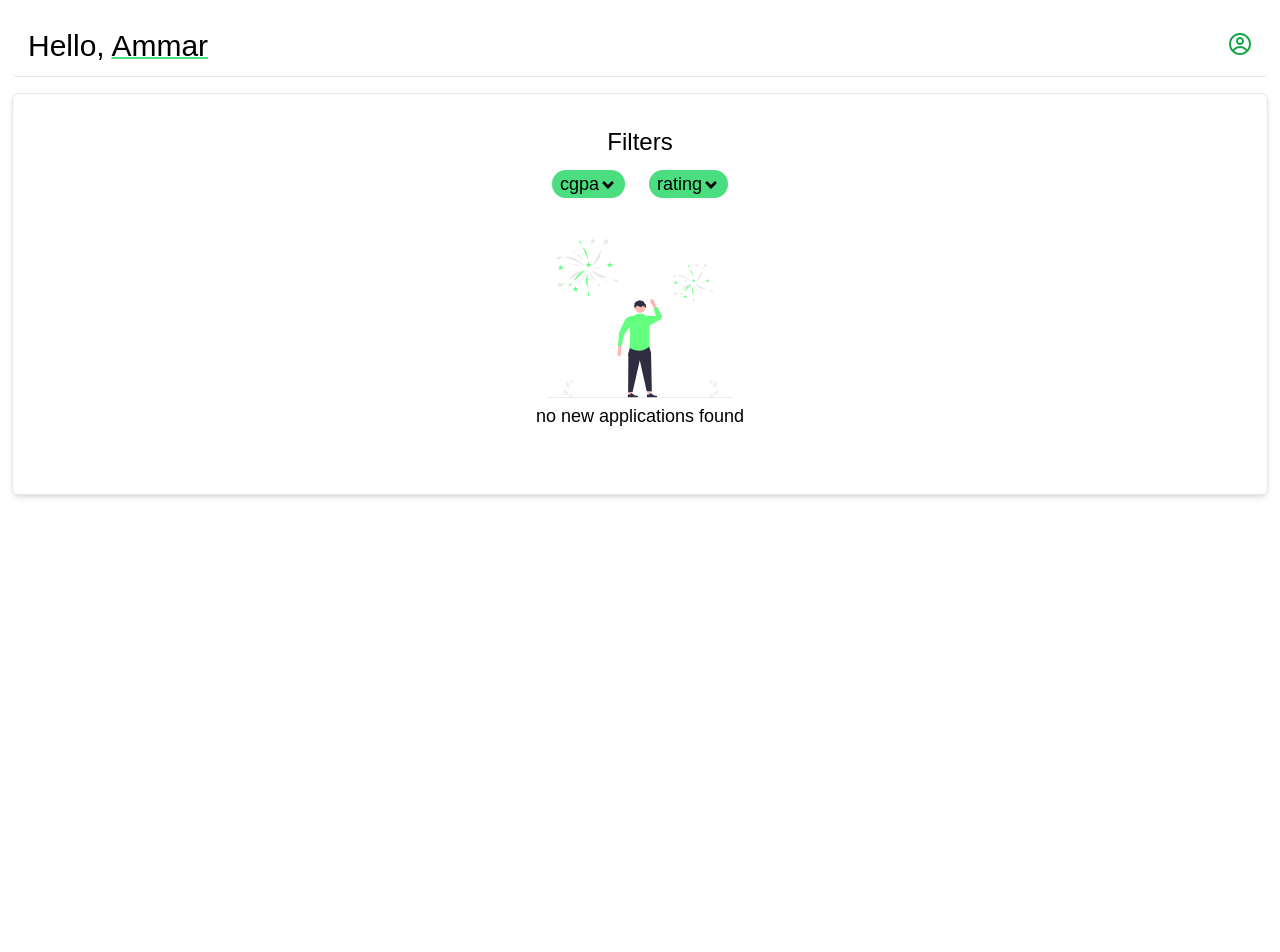
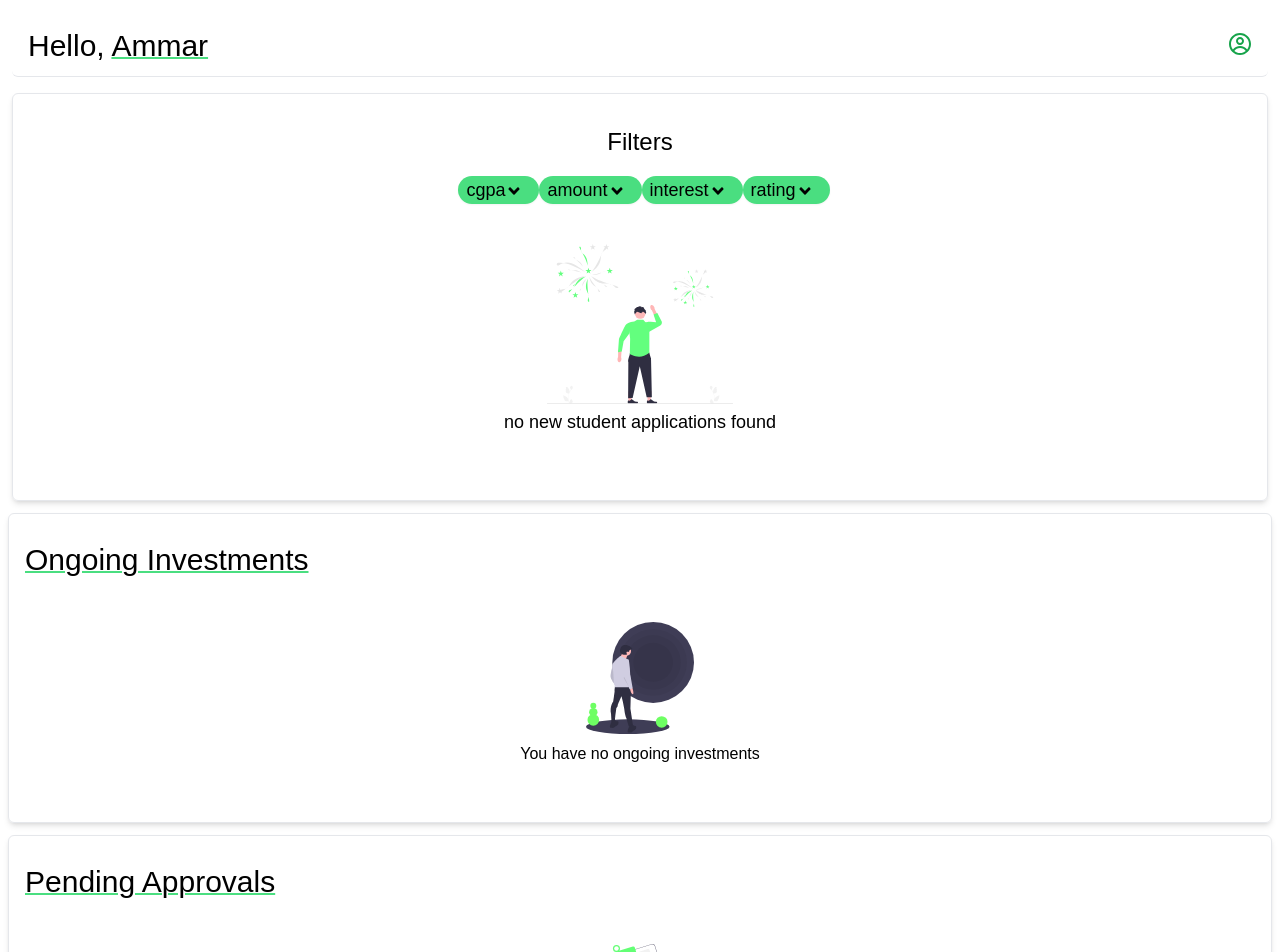
Before and after one commit to devXamr/scholinvest, a React (Vite) app: page /investorDash in a window 1280 px wide. Shown: the top 952 px of the page. Before the commit the page ends 800 px from the top, so only its background shows below. Built offline with nearby package versions, Linux system fonts and the light colour scheme; a web font is replaced by a local one.

Commit message:
investor dash filters fe

```diff
--- /dev/null
+++ b/src/FilterSelection.tsx
@@ -0,0 +1,15 @@
+import {TiTick} from "react-icons/ti";
+
+export default function FilterSelection({optionChosen, options, optionPicker, modalPick}){
+    return <div className='border rounded-md font-cabinet w-max px-5 relative z-10'>
+
+        {options.map((eachOption) => <div className='flex' onClick={() => optionPicker(options.indexOf(eachOption))}>
+            {modalPick === 1 && optionChosen.cgpa === (options.indexOf(eachOption)) && <TiTick/>}
+            {modalPick === 2 && optionChosen.amount === options.indexOf(eachOption)  && <TiTick/>}
+            {modalPick === 3 && optionChosen.interest === options.indexOf(eachOption) && <TiTick/>}
+            {modalPick === 4 && optionChosen.rating === options.indexOf(eachOption) && <TiTick/>}
+            <div>{eachOption}</div>
+
+        </div>)}
+
+    </div>}
--- a/src/InvestorDash.tsx
+++ b/src/InvestorDash.tsx
@@ -2,9 +2,13 @@ import { CgProfile } from "react-icons/cg";
 import { FaAngleDown } from "react-icons/fa";
 import fireworks from './assets/undraw_fireworks_re_2xi7.svg'
 import InvestorDash1 from "./InvestorDash1.tsx";
+import {InvestorDash2} from "./InvestorDash2.tsx";
+import InvestorDash3 from "./InvestorDash3.tsx";
 
 export default function InvestorDash({username}){
-    return <div>
+    return <div className='pb-6'>
         <InvestorDash1 username='Ammar'/>
+        <InvestorDash2/>
+        <InvestorDash3/>
     </div>
 }
--- a/src/InvestorDash1.tsx
+++ b/src/InvestorDash1.tsx
@@ -1,8 +1,44 @@
 import {CgProfile} from "react-icons/cg";
 import {FaAngleDown} from "react-icons/fa";
 import fireworks from "./assets/undraw_fireworks_re_2xi7.svg";
+import {useState} from "react";
+import SingleFilter from "./SingleFilter.tsx";
+import { TiTick } from "react-icons/ti";
+import FilterSelection from "./FilterSelection.tsx";
 
 export default function InvestorDash1({username}) {
+    interface Preferences {
+        cgpa: number,
+        amount: number,
+        interest: number,
+        rating: number
+    }
+
+    //modal opener and selector
+    const [modalPick, setModalPick] = useState(0)
+    const [optionChosen, setOptionChosen]: Preferences = useState({cgpa:0,
+        amount:0,
+        interest:0,
+        rating:0})
+
+    function modalNumberPicker(number: number){
+        console.log('the current value is: ' + number)
+        if(modalPick === number){
+            setModalPick(0)
+        } else {setModalPick(number)}
+    }
+
+    function optionPicker(numberGiven: number){
+        console.log(modalPick, numberGiven)
+
+        if(modalPick === 1) setOptionChosen(prev => ({...prev, cgpa: numberGiven}))
+        if(modalPick === 2) setOptionChosen(prev => ({...prev, amount: numberGiven}))
+        if(modalPick === 3) setOptionChosen(prev => ({...prev, interest: numberGiven}))
+        if(modalPick === 4) setOptionChosen(prev => ({...prev, rating: numberGiven}))
+
+        console.log(optionChosen.cgpa)
+    }
+
     return <div>
         <div className='mx-3 flex text-3xl justify-between mt-4 font-cabinet px-4 border-b rounded-md py-3'>
             <div>Hello, <span className='decoration-2 underline decoration-green-400'>{username}</span></div>
@@ -12,22 +48,48 @@ export default function InvestorDash1({username}) {
         </div>
         <div className='mx-3 rounded-md pt-2 pb-16 shadow-md border mt-4 '>
             <div className='text-center text-2xl font-cabinet mt-6 mb-3'>Filters</div>
-            <div className='flex text-lg font-cabinet justify-center pb-10'>
+            <div className='flex text-lg font-cabinet justify-center pb-10 flex-wrap'>
+                <div>
+                <SingleFilter name='cgpa' funcGiven={modalNumberPicker} number={1}/>
+                <div className='fixed'>
+                { modalPick === 1 && <FilterSelection modalPick={modalPick} optionChosen={optionChosen} optionPicker={optionPicker} options={['9 or more', '8-9', '6-8', 'lower than 6']}/>}
+                </div>
+                </div>
 
-                <div className='px-2 rounded-full mx-3 shadow-sm flex bg-green-400'>
-                    <div>cgpa</div>
-                    <FaAngleDown className='mt-1.5'/>
+                <div>
+                <SingleFilter name='amount' funcGiven={modalNumberPicker} number={2}/>
+                <div className='fixed'>
+                { modalPick === 2 && <FilterSelection modalPick={modalPick} optionChosen={optionChosen} optionPicker={optionPicker} options={['9 or more', '8-9', '6-8', 'lower than 6']}/>}
                 </div>
-                <div className='px-2  rounded-full mx-3 shadow-sm flex bg-green-400'>
-                    <div>rating</div>
-                    <FaAngleDown className='mt-1.5'/>
+                </div>
+
+                <div>
+                <SingleFilter name='interest' funcGiven={modalNumberPicker} number={3}/>
+                <div className='fixed'>
+                { modalPick === 3 && <FilterSelection modalPick={modalPick} optionChosen={optionChosen} optionPicker={optionPicker} options={['9 or more', '8-9', '6-8', 'lower than 6']}/>}
+                </div>
+                </div>
+
+                <div>
+                <SingleFilter name='rating' funcGiven={modalNumberPicker} number={4}/>
+                <div className='fixed'>
+                { modalPick === 4 && <FilterSelection modalPick={modalPick} optionChosen={optionChosen} optionPicker={optionPicker} options={['9 or more', '8-9', '6-8', 'lower than 6']}/>}
+                </div>
                 </div>
 
 
+
+
+
+
+
             </div>
+
+
+
             <div>
                 <img src={fireworks} alt='fireworks' className='h-40 mx-auto'/>
-                <div className='text-center font-cabinet font-light mt-1 text-lg'>no new applications found</div>
+                <div className='text-center font-cabinet font-light mt-1 text-lg'>no new student applications found</div>
             </div>
         </div>
 
--- a/src/InvestorDash2.tsx
+++ b/src/InvestorDash2.tsx
@@ -1,4 +1,15 @@
+import nothingFound from "./assets/undraw_void_-3-ggu.svg";
+import {GrFormNextLink} from "react-icons/gr";
+
 export function InvestorDash2() {
-    return <div className='mx-3 flex text-3xl justify-between mt-4 font-cabinet px-4 border-b rounded-md py-3'>
+    return <div className='mx-2 mt-3 rounded-md shadow-md py-3 px-4 font-cabinet border'>
+        <div className='text-3xl mt-4 underline decoration-2 decoration-green-400'>Ongoing Investments</div>
+        <div className='mt-11 mb-11 '>
+            <img src={nothingFound} className='h-28 mx-auto'/>
+            <div className='font-light text-center mt-2'>You have no ongoing investments</div>
+
+        </div>
+
+
     </div>
-        }
+}
--- /dev/null
+++ b/src/InvestorDash3.tsx
@@ -0,0 +1,15 @@
+import nothingFound from "./assets/undraw_no_data_re_kwbl.svg";
+import {GrFormNextLink} from "react-icons/gr";
+
+export default function InvestorDash3() {
+    return <div className='mx-2 mt-3 rounded-md shadow-md py-3 px-4 font-cabinet border'>
+        <div className='text-3xl mt-4 underline decoration-2 decoration-green-400'>Pending Approvals</div>
+        <div className='mt-11 mb-11 '>
+            <img src={nothingFound} className='h-28 mx-auto'/>
+            <div className='font-light text-center'>You have no pending requests</div>
+
+        </div>
+
+
+    </div>
+}
--- /dev/null
+++ b/src/SingleFilter.tsx
@@ -0,0 +1,11 @@
+import {FaAngleDown} from "react-icons/fa";
+
+export default function SingleFilter({name, number, funcGiven}) {
+
+
+
+    return <div onClick={() => funcGiven(number)} className='px-2 rounded-full mx-1 shadow-sm flex bg-green-400 w-full mt-1.5 text-center'>
+        <div>{name}</div>
+        <FaAngleDown className='mt-1.5' />
+    </div>
+}
```
